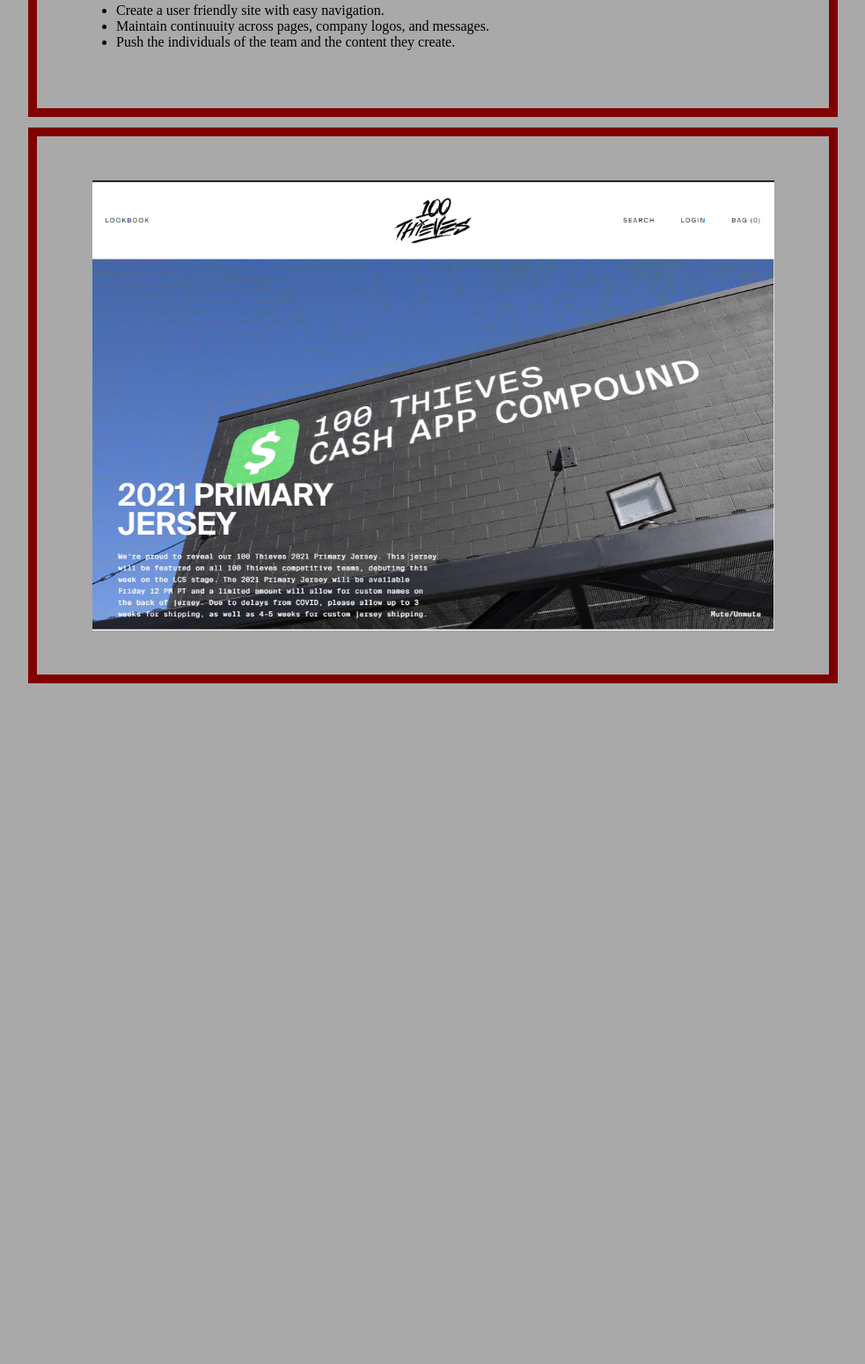
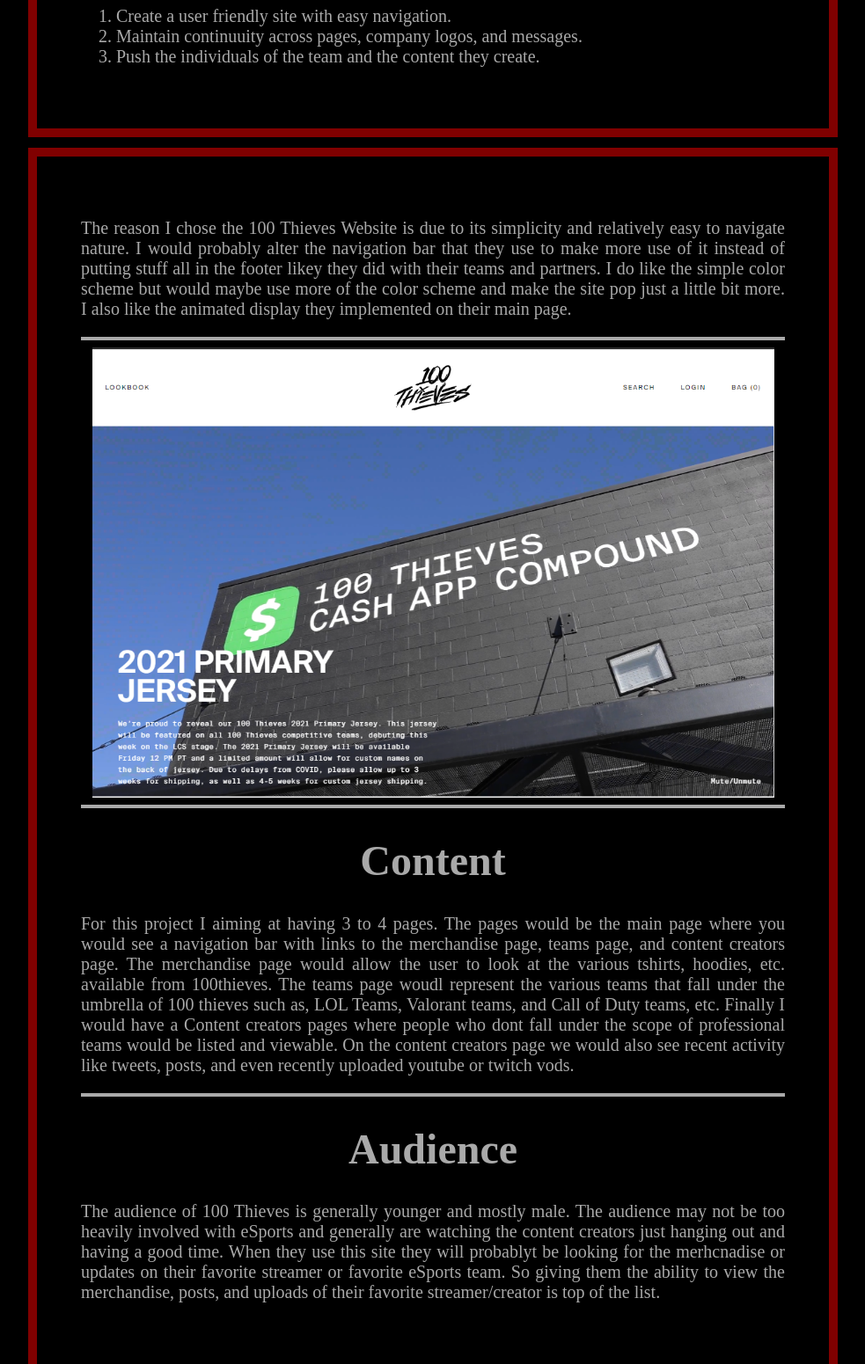
Before and after one commit to Human-Computer-Interaction-Course/assignment-one-project-proposal-jaredMatteson, a plain HTML site: page index.html in a window 1280 px wide. Shown: the part 429-1980 px from the top of the page at 88% size, without its empty margins (148-1131 px from the left). Before the commit the page ends 1219 px from the top, so only its background shows below. Drawn offline with Linux system fonts and the light colour scheme.

Commit message:
added more text and information surrounding the requirements detailed in assignment 1

```diff
--- a/index.html
+++ b/index.html
@@ -23,37 +23,59 @@
 
     </head>
 
-    <body style="background-color: darkgray;">
+    <body style="background-color: black;">
         <div id="headerstruct">
             <header>
                 <h1>Proposal</h1>
-                <h2>100 Thieves is a content creation and lifestyle centered eSports team dedicated to creating fresh merchandise. The goal is to create
+                <h2>100 Thieves is a content creation and lifestyle centered eSports team dedicated to creating fresh merchandise and fun content for its fans/veiwers. The goal is to create
                     a new website for them that personifies that message and attitude.
                 </h2>
                 <hr>
                 <h1>Project Goals</h1>
                 <hr>
-                <ul>
+                <ol>
                     <li>Create a user friendly site with easy navigation.</li>
                     <li>Maintain continuuity across pages, company logos, and messages.</li>
                     <li>Push the individuals of the team and the content they create.</li>
-                </ul>
+                </ol>
 
             </header>
-        </div>
-
-        <div>
-
         </div>
 
 
         <div id="bodystruct">
             <main>
+                <p>The reason I chose the 100 Thieves Website is due to its simplicity and relatively easy to navigate nature. I would probably alter the
+                    navigation bar that they use to make more use of it instead of putting stuff all in the footer likey they did with their teams and partners.
+                    I do like the simple color scheme but would maybe use more of the color scheme and make the site pop just a little bit more. I also like the animated
+                    display they implemented on their main page.
+                </p>
+                <hr>
                 <a id="clickable_image" href="https://100thieves.com/">
                     <img src="images/WebsiteExample.png" id="ThievesWeb" alt="Website Example">
                 </a>
+                <hr>
+                <h1>Content</h1>
+                <p>For this project I aiming at having 3 to 4 pages. The pages would be the main page where you would see a navigation bar with links to the
+                    merchandise page, teams page, and content creators page. The merchandise page would allow the user to look at the various tshirts, hoodies, etc. available
+                    from 100thieves. The teams page woudl represent the various teams that fall under the umbrella of 100 thieves such as, LOL Teams, Valorant teams, and Call of
+                    Duty teams, etc. Finally I would have a Content creators pages where people who dont fall under the scope of professional teams would be listed and viewable. On the content
+                    creators page we would also see recent activity like tweets, posts, and even recently uploaded youtube or twitch vods.
+                </p>
+                <hr>
+                <h1>Audience</h1>
+                <p>
+                    The audience of 100 Thieves is generally younger and mostly male. The audience may not be too heavily involved with eSports and
+                    generally are watching the content creators just hanging out and having a good time. When they use this site they will probablyt be looking
+                    for the merhcnadise or updates on their favorite streamer or favorite eSports team. So giving them the ability to view the merchandise, posts,
+                    and uploads of their favorite streamer/creator is top of the list.
+
+                </p>
             </main>
         </div>
+
+
+
 
 
 
```
